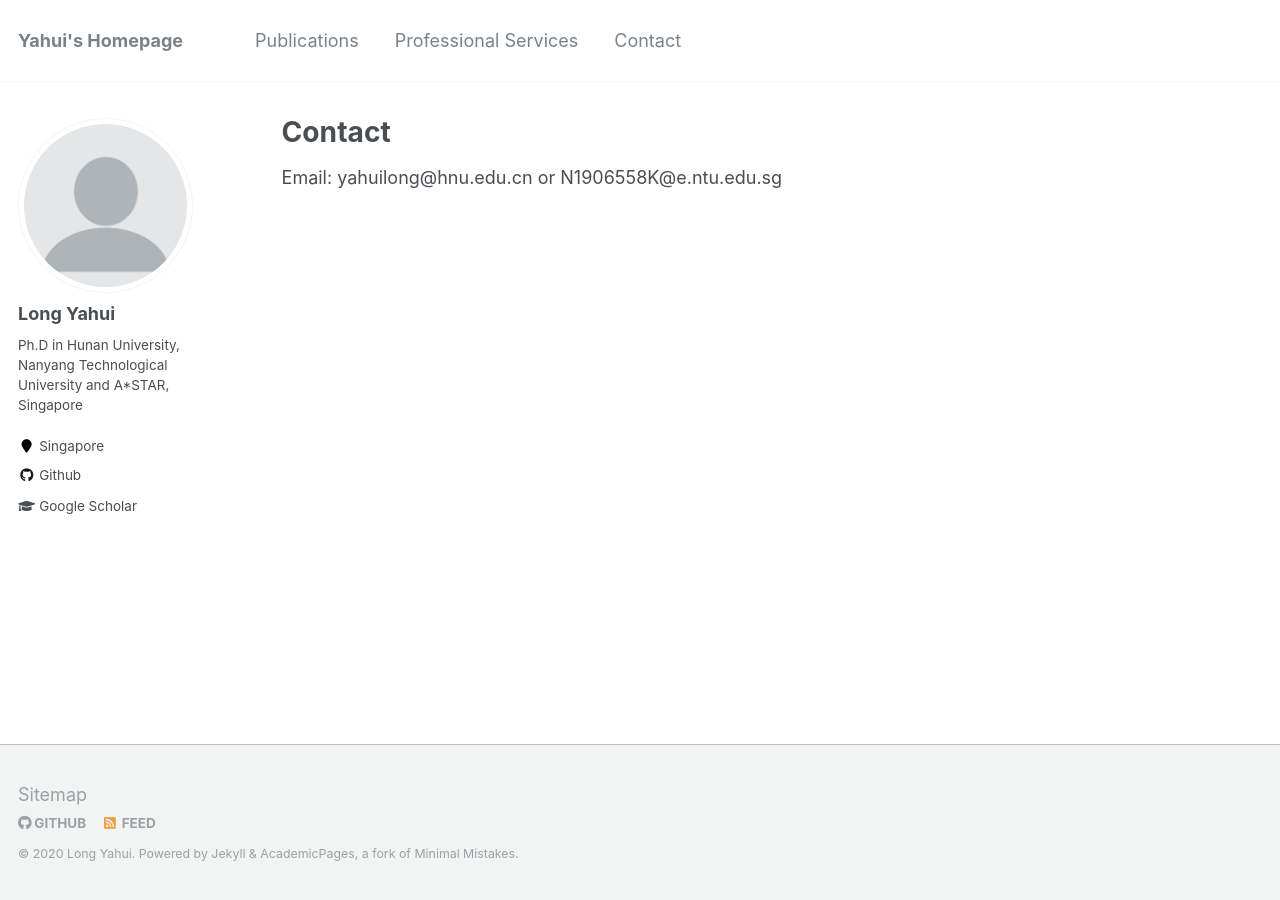
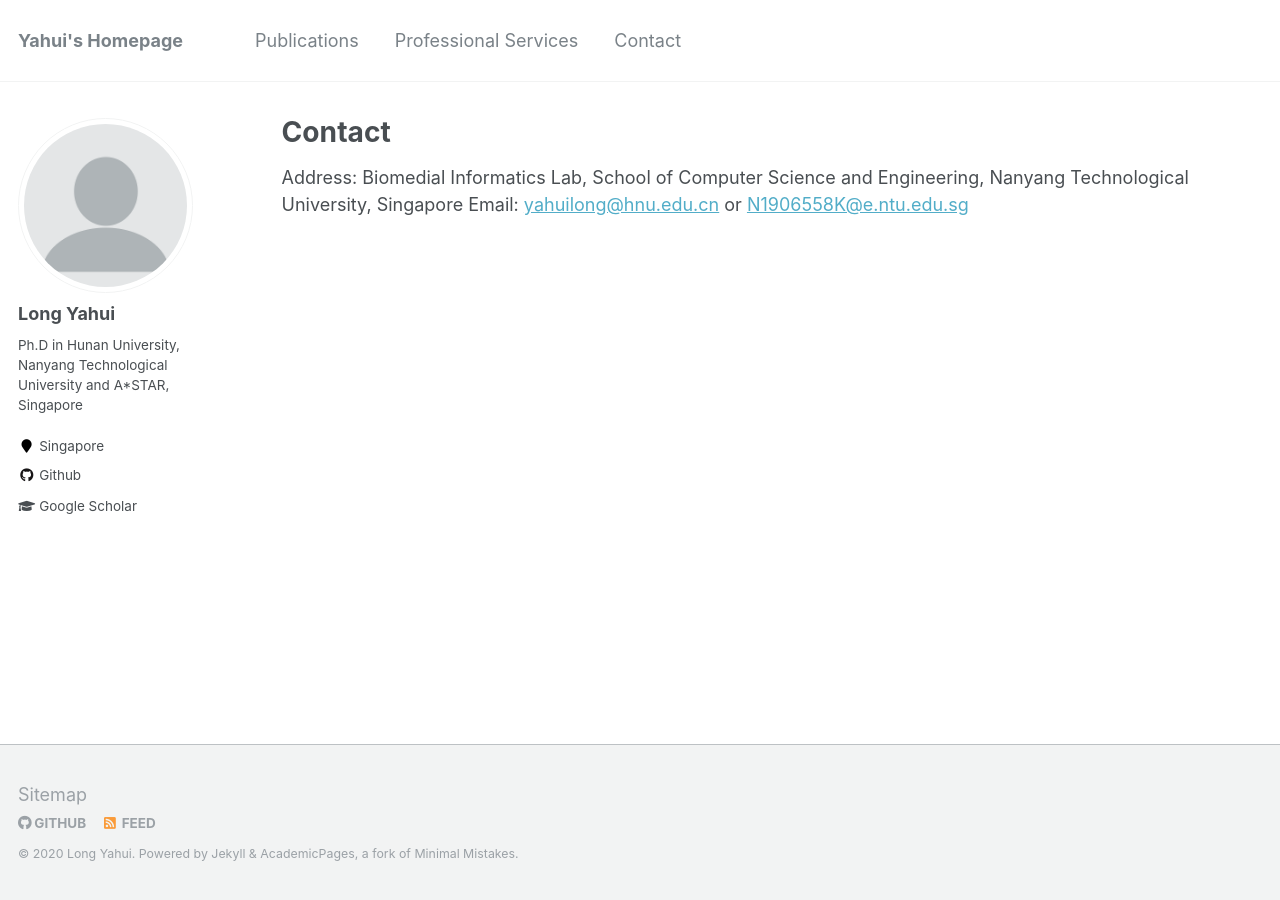
Before and after one commit to longyahui/Home, a Jekyll site: the page built from _pages/contact.md, in a window 1280 px wide. Built offline with Jekyll 4.4.1, drawn with Linux system fonts in a browser that asks for light colours.

Commit message:
Update contact.md

```diff
--- a/_pages/contact.md
+++ b/_pages/contact.md
@@ -8,5 +8,5 @@ redirect_from:
 ---
 
 {% include base_path %}
-
-Email: yahuilong@hnu.edu.cn or N1906558K@e.ntu.edu.sg
+Address: Biomedial Informatics Lab, School of Computer Science and Engineering, Nanyang Technological University, Singapore
+Email: <yahuilong@hnu.edu.cn> or <N1906558K@e.ntu.edu.sg>
```
